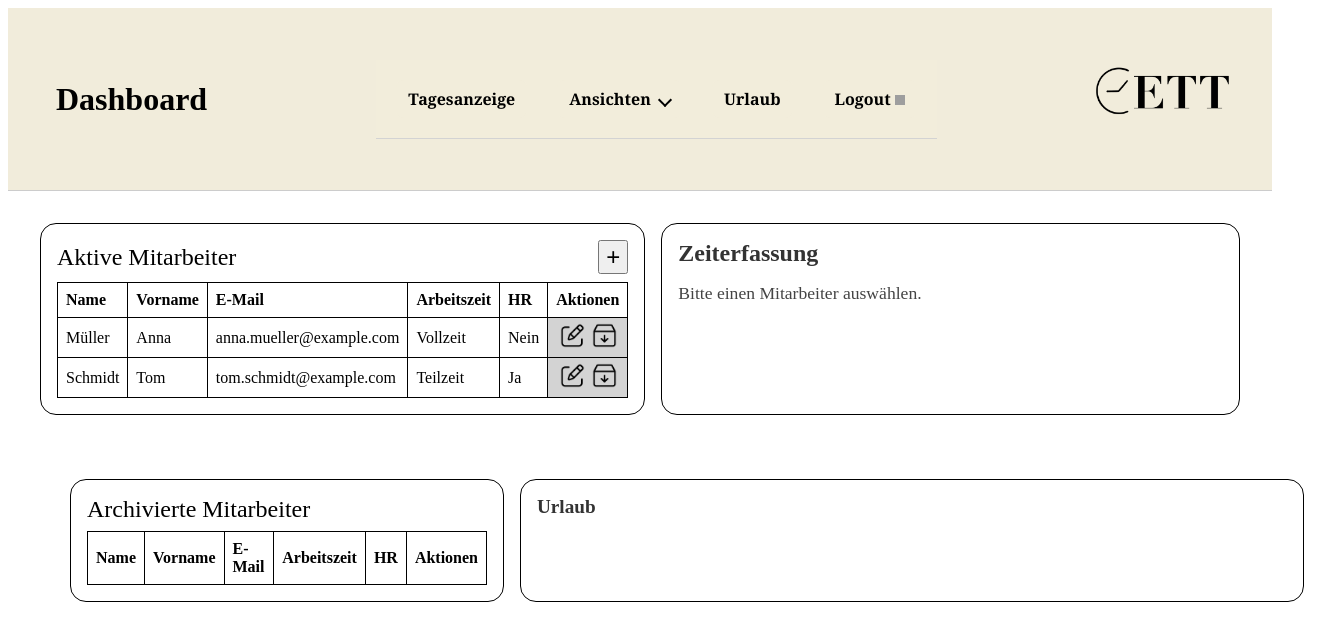
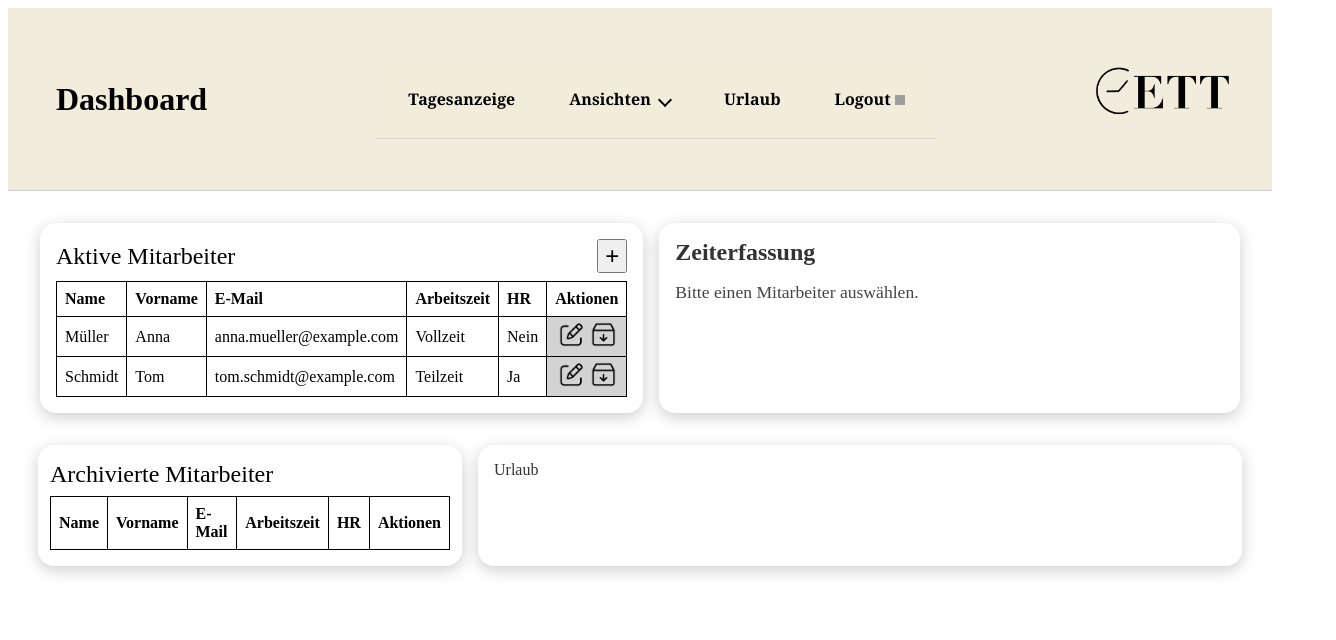
Before and after one commit to on24FeLi/ETT2.0, a Vue app: page /dashboard in a window 1280 px wide. Shown: the top 640 px of the page, 1336 px wide, since content can reach past the window. Built offline with nearby package versions, Linux system fonts and the light colour scheme; grey boxes are pictures that could not be loaded.

Commit message:
fixed dashboard

```diff
--- a/src/views/Dashboard.vue
+++ b/src/views/Dashboard.vue
@@ -384,18 +384,18 @@ header h1 {
 }
 
 .card {
-  border: 1px solid black;
   border-radius: 1rem;
   padding: 1rem;
-  flex: 1;
+  box-shadow: 0 4px 16px rgba(0, 0, 0, 0.2);
 }
 
 .employee-list {
   flex: 0 1 400px;
 }
 .archived-list {
-  margin-left: 30px;
-  width: 560px;
+ padding-left: 12px;
+ margin-left: 30px;
+ padding-right: 12px;
 }
 
 table {
@@ -586,18 +586,18 @@ td {
 }
 .bottom-container {
   display: flex;
-  flex-wrap: wrap;
+  flex-direction: row;
   gap: 1rem;
-  padding: 2rem;
   width: 100%;
+  box-sizing: border-box;
 }
-
 .urlaub-box {
-  flex: 2;
-  align-items: center;
-  justify-content: center;
-  font-size: 1.2rem;
-  font-weight: bold;
+  flex: 1;
+  min-width: 0;
+  display: flex;
+  flex-direction: column;
+  justify-content: flex-start;
+  margin-right: 30px;
 }
 
 .urlaub-box .Urlaub {
```
